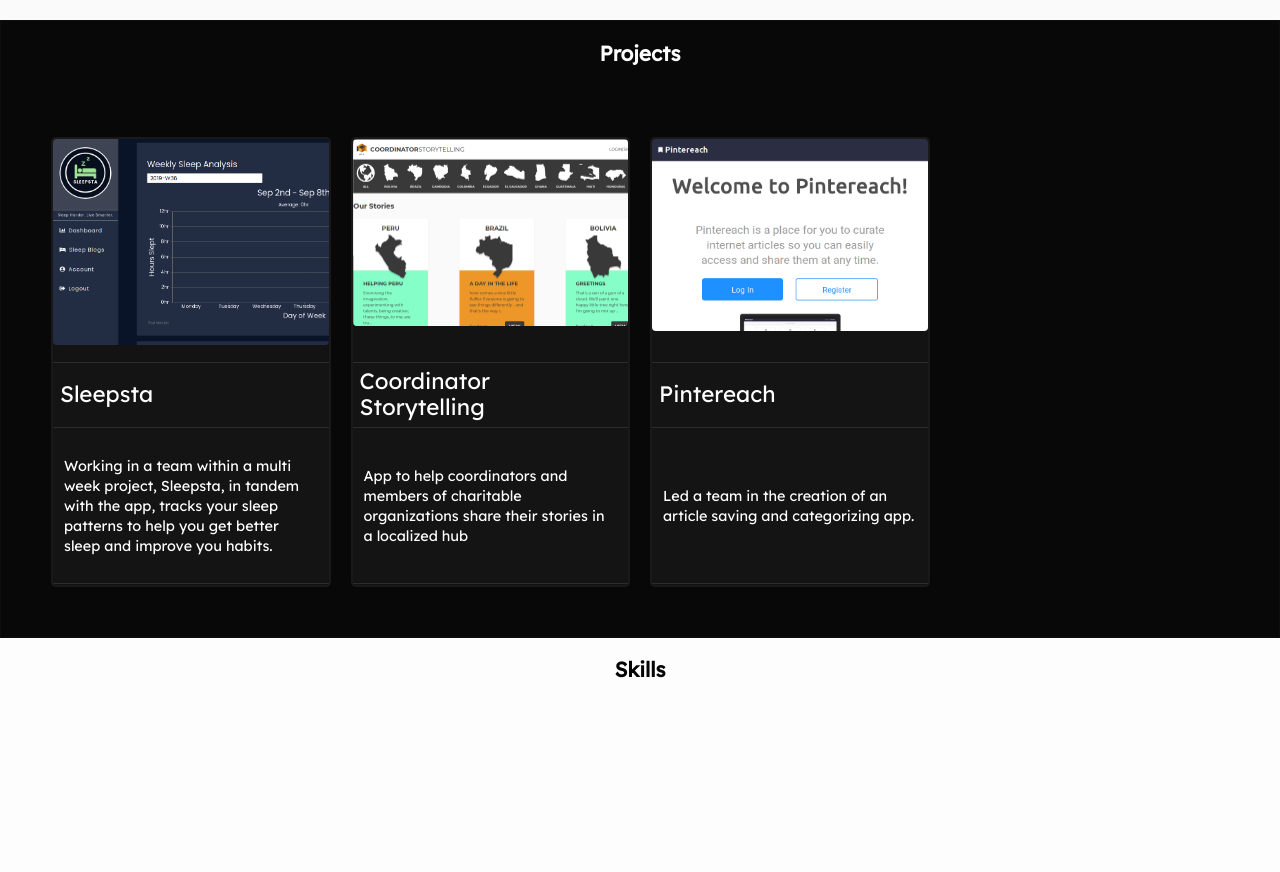
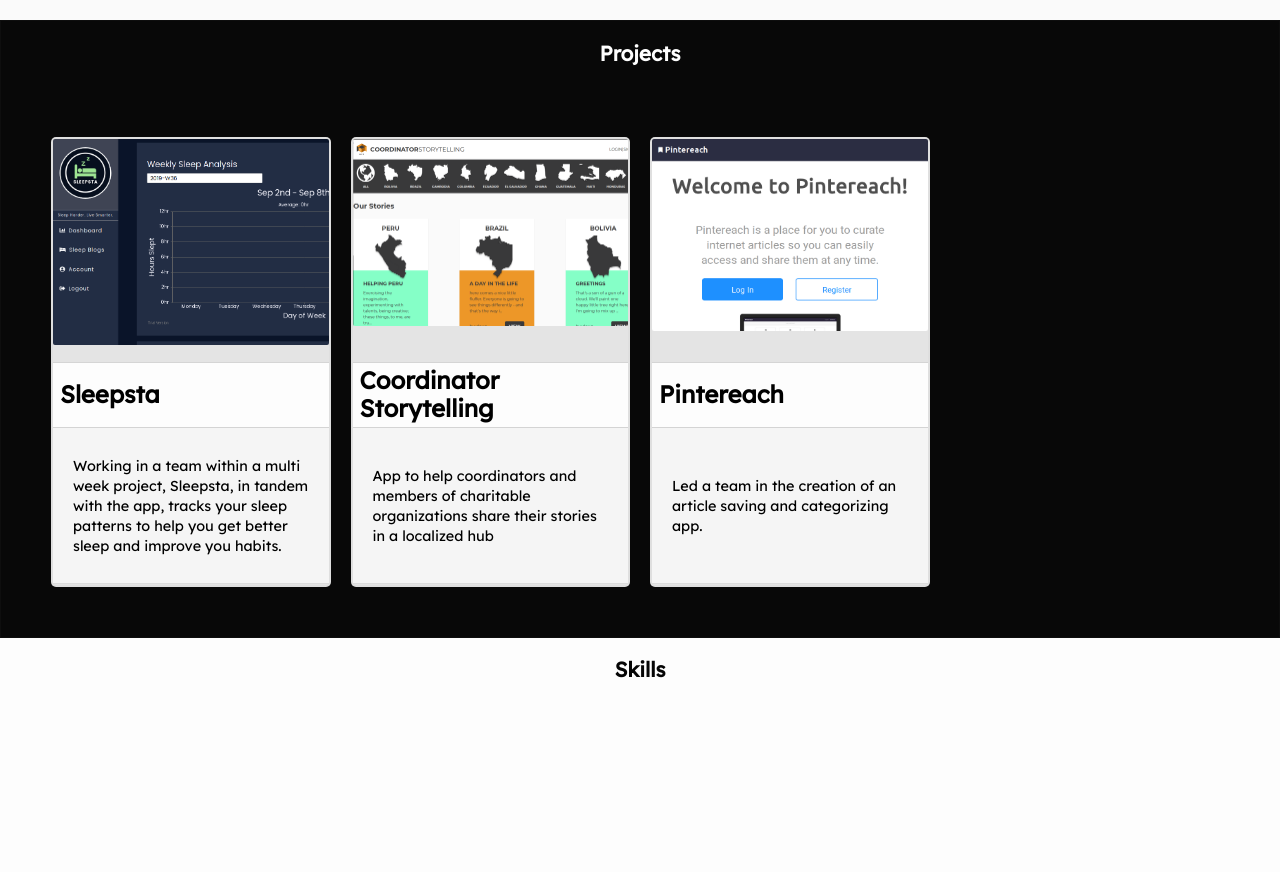
Before and after one commit to ltrii/port-ltrii, a React (Create React App) app: page / in a window 1280 px wide. Shown: the part 1260-2132 px from the top of the page. Built offline with nearby package versions, Linux system fonts and the light colour scheme; a web font is replaced by a local one.

Commit message:
More cleanups and improvements. ProjCard color change

```diff
--- a/src/components/css/projects.css
+++ b/src/components/css/projects.css
@@ -15,35 +15,37 @@
 }
 
 .projCard {
-    background-color: rgba(255, 255, 255, 0.048);
+    background-color: rgba(247, 247, 247, 0.925);
     border-radius: 5px;
-    border: 2px solid rgba(255,255,255,.025);
+    border: 2px solid rgba(0,0,0,.025);
     box-sizing: border-box;
     display: grid;
     grid-template-columns: 1fr;
     grid-template-rows: 50% 15% 35%;
     height: 450px;
+    color: black;
 }
 
 .projCard #title {
     display: flex;
     align-items: center;
-    font-size: 1.4em;
+    font-size: 1.5em;
+    font-weight: bold;
     padding: 9px 7px;
-    border-top: 1px solid rgba(255,255,255,.1);
-    border-bottom: 1px solid rgba(255,255,255,.1);
-    background-color: rgb(20,20,20);
+    border-top: 1px solid rgba(0, 0, 0, 0.151);
+    border-bottom: 1px solid rgba(0, 0, 0, 0.158);
+    background-color: rgba(255, 255, 255, 0.925);
     width: 100%;
 }
 
 .projCard #details {
     display: flex;
     align-items: center;
-    padding: 11px;
-    border-bottom: 1px solid rgba(255,255,255,.1);
+    padding: 20px;
+    border-bottom: 1px solid rgba(0, 0, 0, 0.1);
     font-size: 0.9em;
     line-height: 20px;
-    background-color: rgb(20,20,20);
+    background-color: rgba(247, 247, 247, 0.925);
 }
 
 .projCard #img {
@@ -54,7 +56,7 @@
 
 .projCard img {
     width: 100%;
-    border-radius: 4px;
+    border-radius: 2px;
 }
 
 .mapHolder {
```
